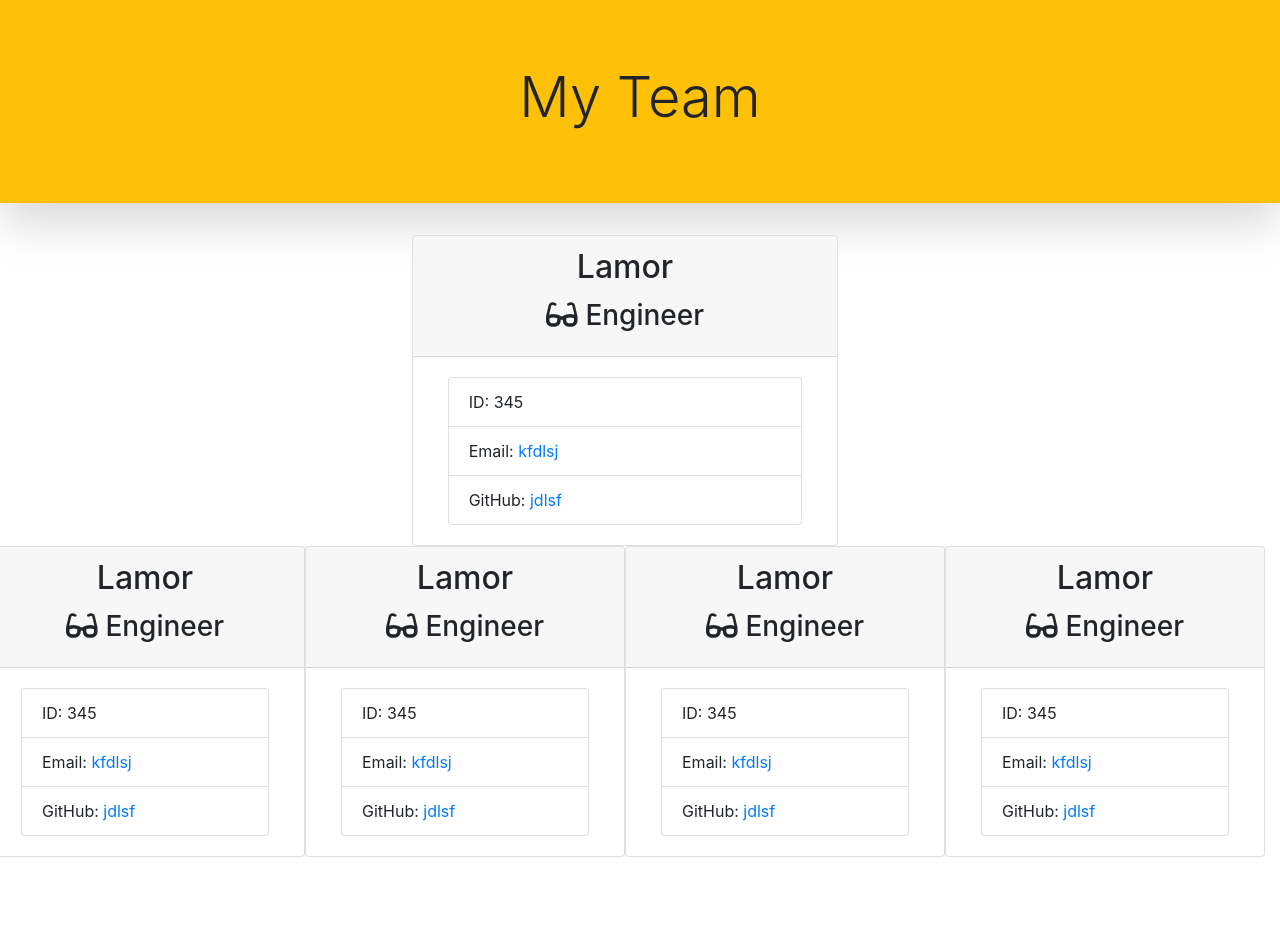
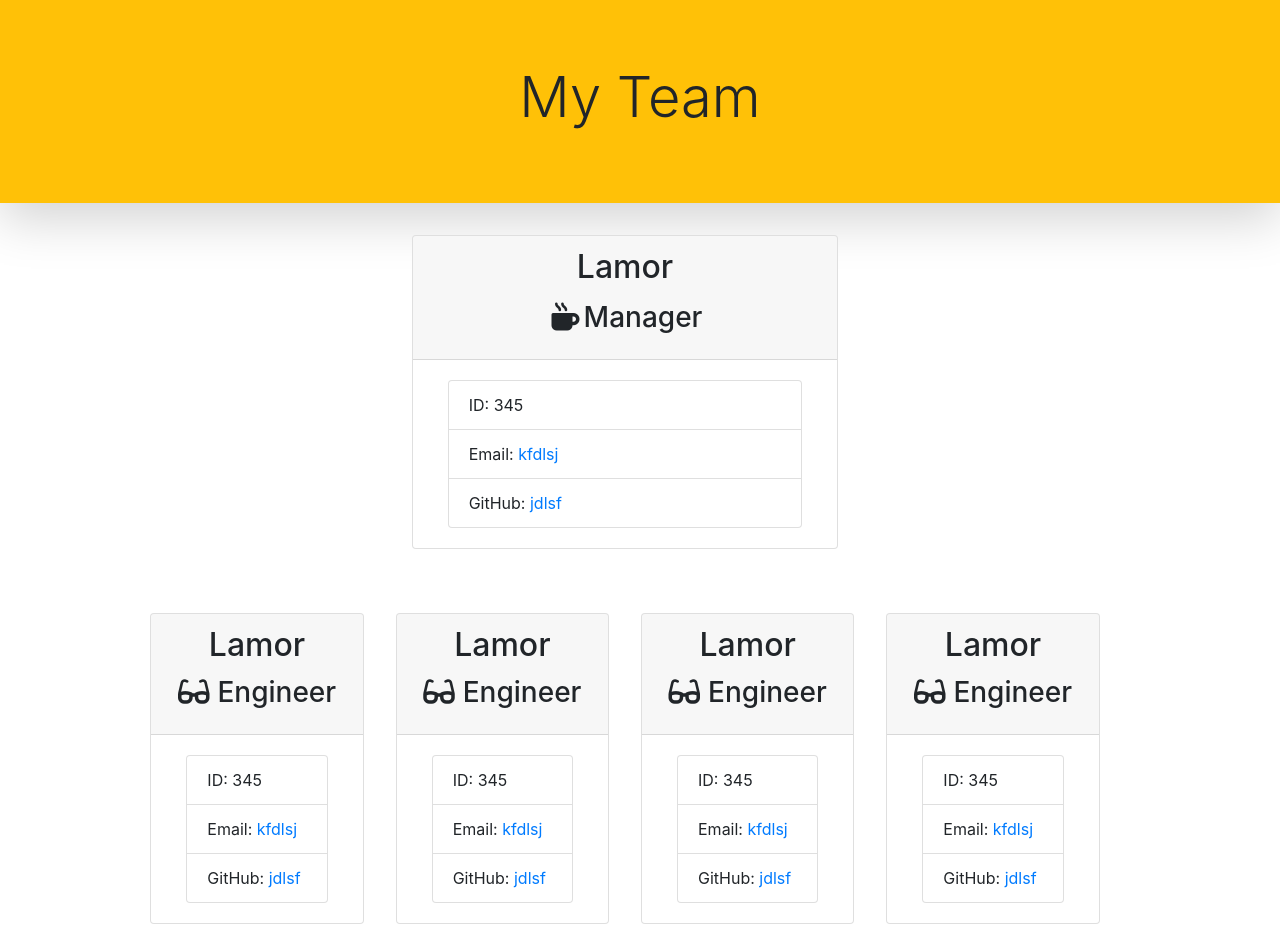
Before and after one commit to odingol/teamprofile-generator, a website: page Develop/result/myteam.html in a window 1280 px wide. Before the commit the page ends 857 px from the top, so only its background shows below. Drawn offline with nearby package versions, Linux system fonts and the light colour scheme.

Commit message:
added new manager icon

```diff
--- a/Develop/result/myteam.html
+++ b/Develop/result/myteam.html
@@ -33,10 +33,10 @@
     </header>
     <main>
         <section class="row d-flex justify-content-center w-100">
-            <div class="col-md-4 card">
+            <div class="col-md-4 mb-5 card">
                 <div class="row card-header d-flex justify-content-center">
                     <h2 class="card-title d-flex justify-content-center w-100">Lamor</h2>
-                    <h3 class="card-title"><i class="fas fa-glasses mr-2"></i>Engineer</h3>
+                    <h3 class="card-title"><i class="fa-solid fa-mug-hot p-1"></i>Manager</h3>
                 </div>
                 <div class="card-body">
                     <ul class="list-group">
@@ -47,8 +47,8 @@
                     </ul>
                 </div>
             </div>
-            <section class="row w-100">
-                <div class="col-md-3 card">
+            <section class="row d-flex justify-content-center w-100">
+                <div class="col-md-2 card m-3">
                     <div class="row card-header d-flex justify-content-center">
                         <h2 class="card-title d-flex justify-content-center w-100">Lamor</h2>
                         <h3 class="card-title"><i class="fas fa-glasses mr-2"></i>Engineer</h3>
@@ -63,7 +63,7 @@
                         </ul>
                     </div>
                 </div>
-                <div class="col-md-3 card">
+                <div class="col-md-2 card m-3">
                     <div class="row card-header d-flex justify-content-center">
                         <h2 class="card-title d-flex justify-content-center w-100">Lamor</h2>
                         <h3 class="card-title"><i class="fas fa-glasses mr-2"></i>Engineer</h3>
@@ -78,7 +78,7 @@
                         </ul>
                     </div>
                 </div>
-                <div class="col-md-3 card">
+                <div class="col-md-2 card m-3">
                     <div class="row card-header d-flex justify-content-center">
                         <h2 class="card-title d-flex justify-content-center w-100">Lamor</h2>
                         <h3 class="card-title"><i class="fas fa-glasses mr-2"></i>Engineer</h3>
@@ -93,7 +93,7 @@
                         </ul>
                     </div>
                 </div>
-                <div class="col-md-3 card">
+                <div class="col-md-2 card m-3">
                     <div class="row card-header d-flex justify-content-center">
                         <h2 class="card-title d-flex justify-content-center w-100">Lamor</h2>
                         <h3 class="card-title"><i class="fas fa-glasses mr-2"></i>Engineer</h3>
```
